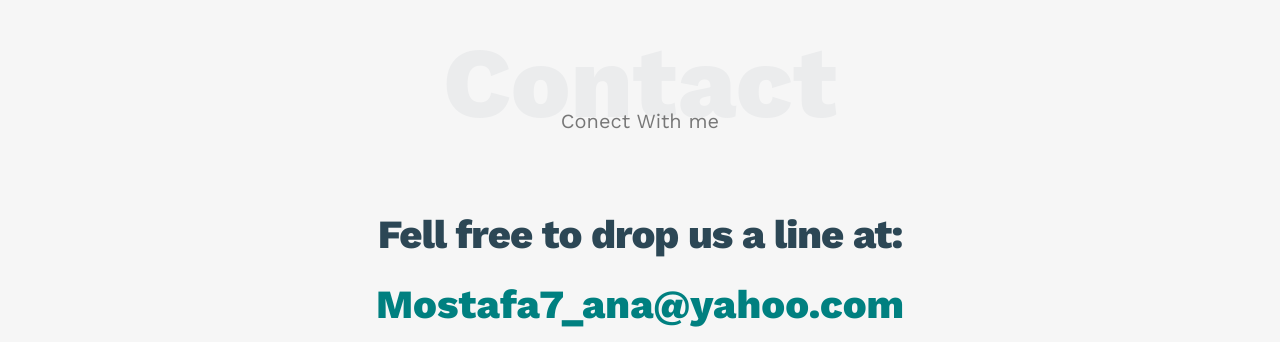
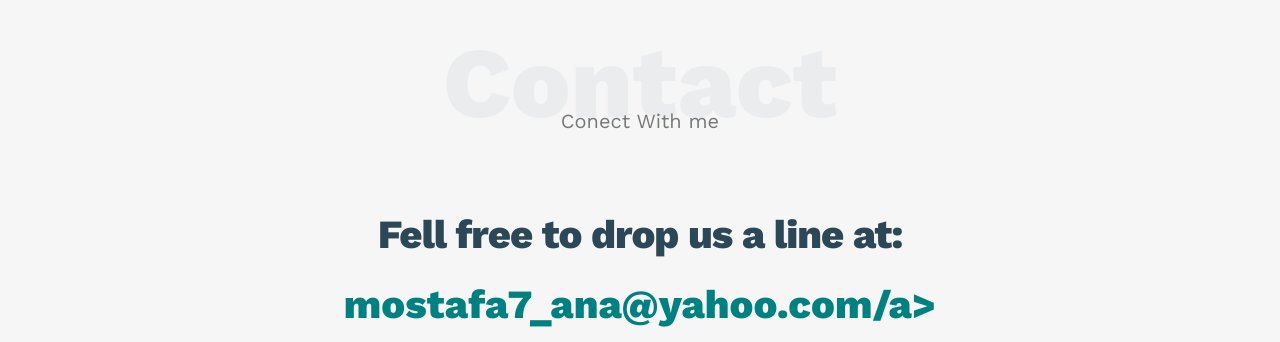
Before and after one commit to MersalHussin/Template_One, a plain HTML site: page index.html in a window 1280 px wide. Shown: the part 3352-3694 px from the top of the page. Drawn offline with nearby package versions, Linux system fonts and the light colour scheme.

Commit message:
edit mail

```diff
--- a/index.html
+++ b/index.html
@@ -182,7 +182,7 @@
         <p>Conect With me </p>
         <div class="info">
             <p class="label">Fell free to drop us a line at:</p>
-            <a href="mailto:Mersal@mail.com?subject=Contact" class="Link">Mostafa7_ana@yahoo.com</a>
+            <a href="mailto:Mostafa7_ana@yahoo.com?subject=Contact" class="Link">mostafa7_ana@yahoo.com/a>
             <div class="social">
                 Find Us  On Social Media
         <a href="https://www.youtube.com/@mersal7952"><i class="fab fa-youtube" href="https://pngtree.com/so/shape"></i></a>
```
